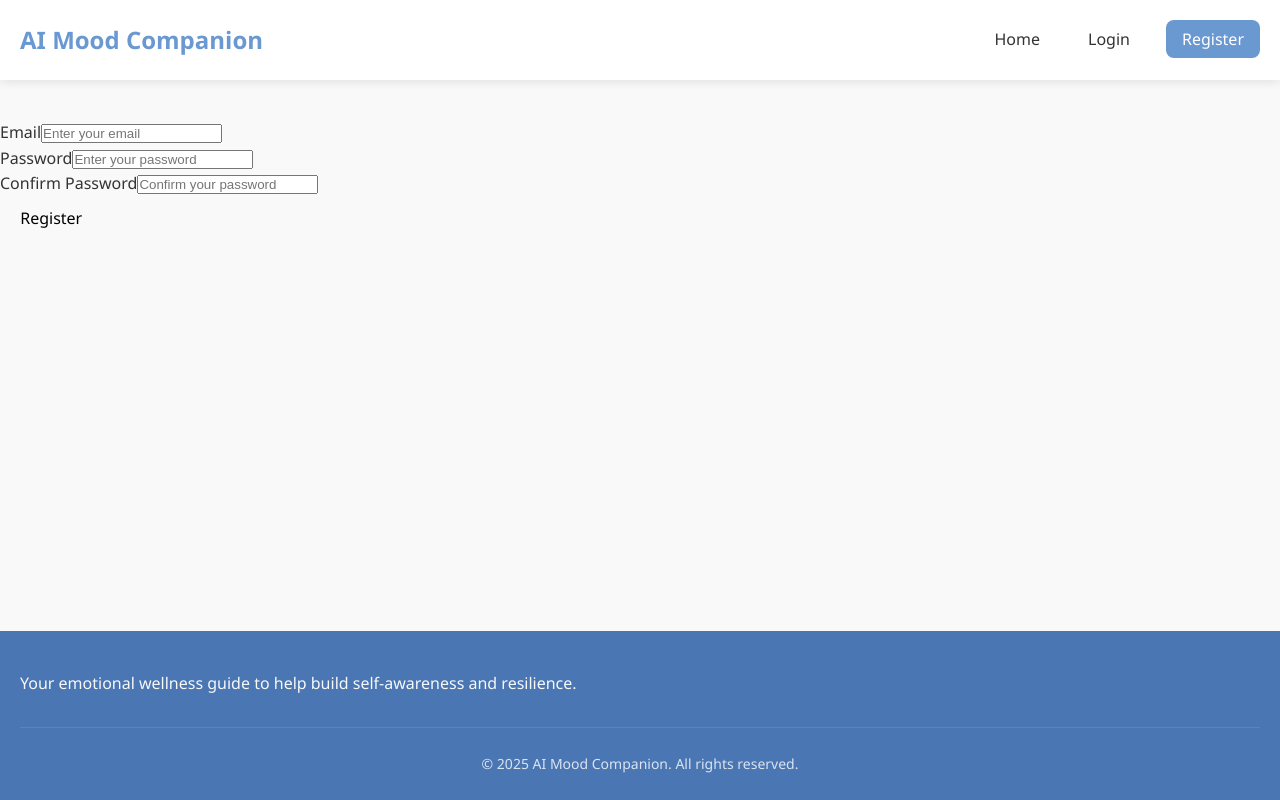
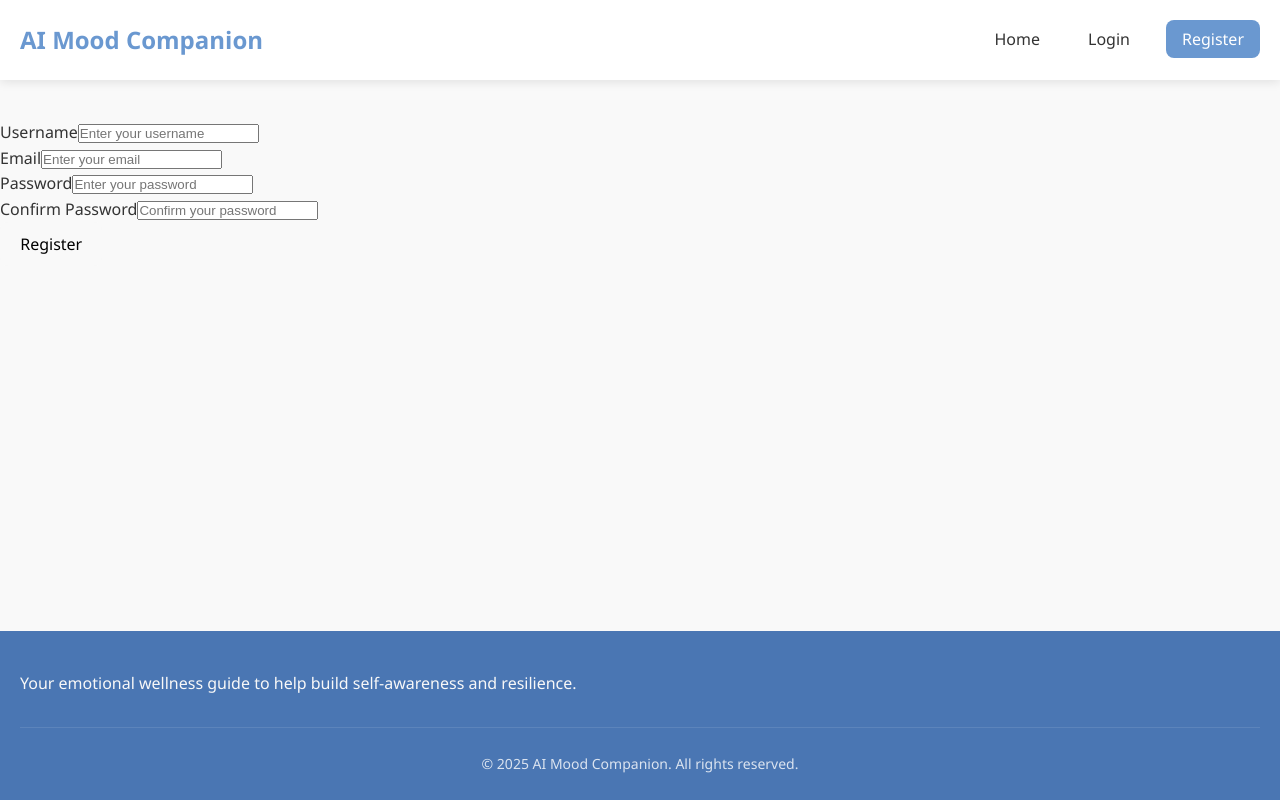
Before and after one commit to swanwish/MoodCompanion, a React (Vite) app in the folder client/: page /register in a window 1280 px wide. Built offline with nearby package versions, Linux system fonts and the light colour scheme.

Commit message:
add username field to RegisterPage form and include in API request

```diff
--- a/client/src/pages/RegisterPage.jsx
+++ b/client/src/pages/RegisterPage.jsx
@@ -38,6 +38,7 @@ const RegisterPage = () => {
           "Content-Type": "application/json",
         },
         body: JSON.stringify({
+          username: formData.username,
           email: formData.email,
           password: formData.password,
         }),
@@ -59,6 +60,18 @@ const RegisterPage = () => {
 
   return (
     <form onSubmit={handleSubmit}>
+      <div className="form-group">
+        <label htmlFor="username">Username</label>
+        <input
+          type="text"
+          id="username"
+          name="username"
+          placeholder="Enter your username"
+          value={formData.username}
+          onChange={handleChange}
+          required
+        />
+      </div>
       <div className="form-group">
         <label htmlFor="email">Email</label>
         <input
```
